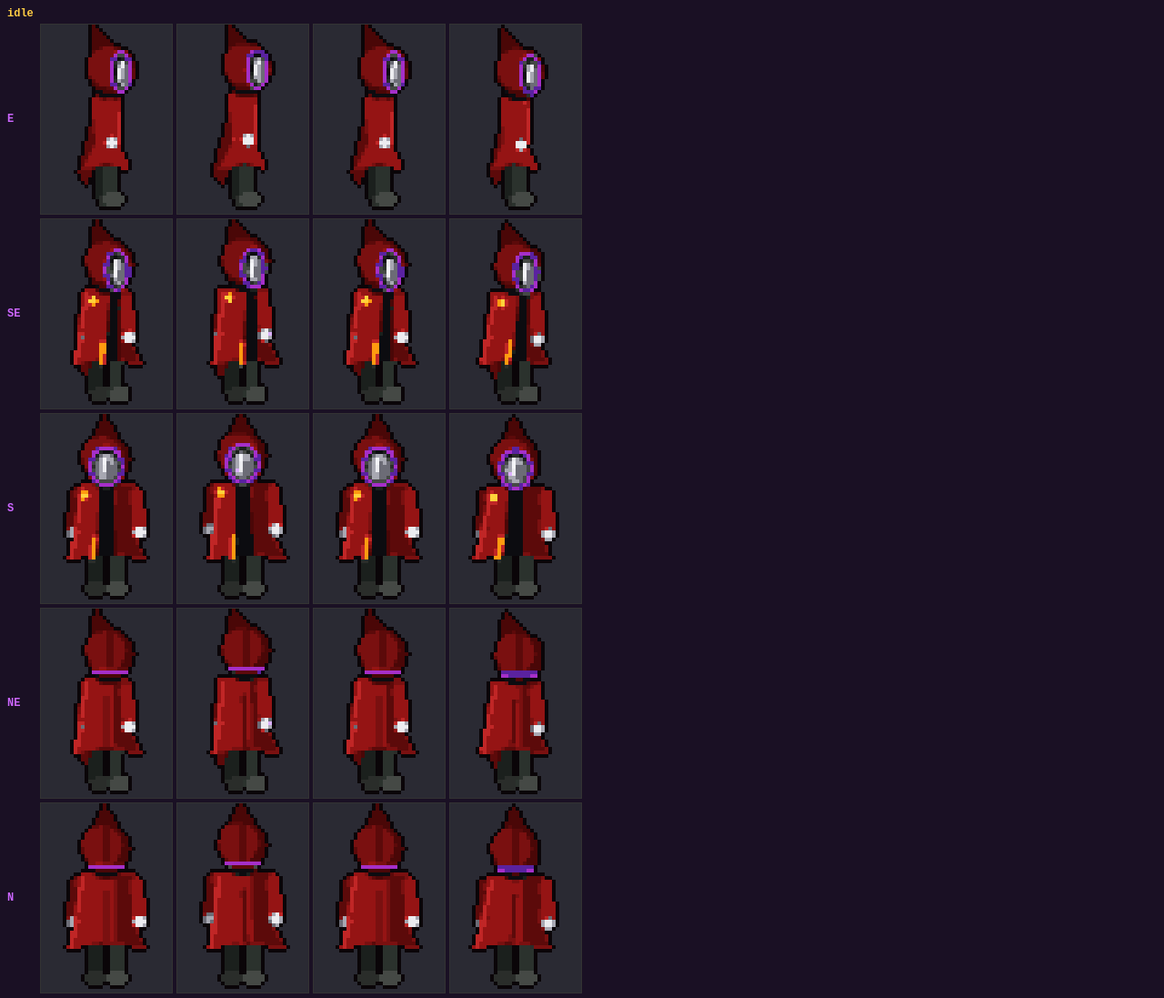
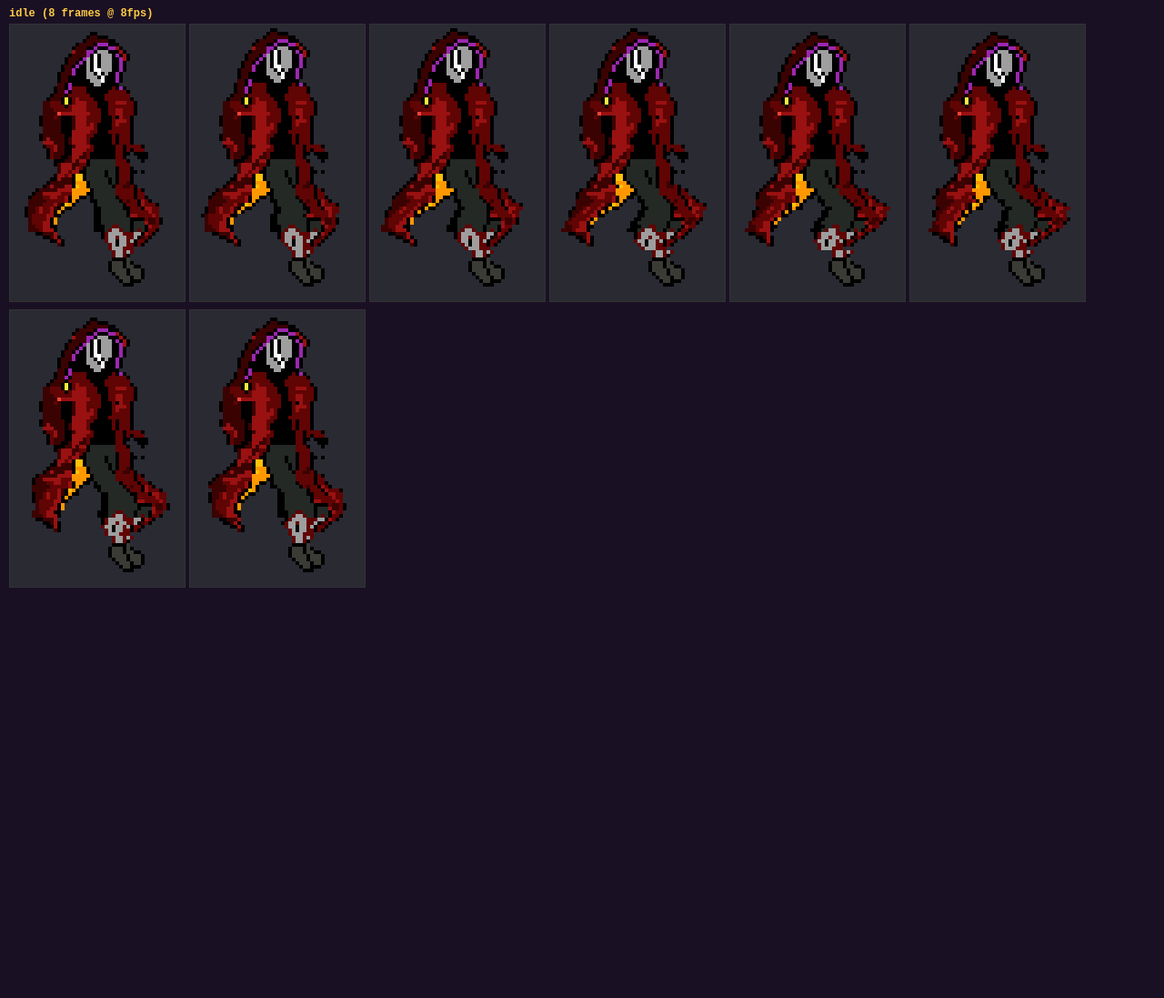
Before and after one commit to Abukodonosor/heart-souls, a plain HTML site: page tools/sheet.html in a window 1280 px wide. Shown: the top 1097 px of the page at 91% size. After the commit the page ends 800 px from the top, so only its background shows below. Drawn offline with Linux system fonts and the light colour scheme.

Commit message:
Rebuild hero animation from the original art (pixel-exact idle frame 0) + validation page

```diff
--- a/engine/sprite.js
+++ b/engine/sprite.js
@@ -2,7 +2,7 @@
 // Hero art loader. A native frame is 36x52 (feet on row 48). Frames come from, in priority order:
 //   1. assets/darkheart.json  (saved by editor.html)    2. genHeroSet() in spritegen.js  (procedural defaults, 5 dirs + mirrors)
 // DH.portrait is the original hero.png converted to real pixels (title screen, the Mirror boss).
-const SPR = { W: 36, H: 52, FEET: 48 };
+const SPR = { W: 48, H: 76, FEET: 72 };
 const PORT = { W: 40, H: 72, PX: 15, ox: 315, oy: 105 };       // geometry of the source art: 15px blocks
 const DH = { frames: [], anims: {}, portrait: null, ready: false };
 const dhCanvas = () => { const c = document.createElement('canvas'); c.width = SPR.W; c.height = SPR.H; return c; };
@@ -37,7 +37,7 @@ async function dhInit(prefix = '') {
       DH.anims = j.anims || {};
     }
   } catch (e) { /* no saved art yet: use the generated set */ }
-  const gen = genHeroSet();                                     // fill in every animation the editor has not authored
+  const gen = genHeroSet(DH.portrait);                                     // fill in every animation the editor has not authored
   for (const n in gen.anims) {
     if (DH.anims[n] && DH.anims[n].frames.length) continue;
     const a = gen.anims[n];
--- a/engine/spritegen.js
+++ b/engine/spritegen.js
@@ -1,134 +1,48 @@
 'use strict';
-// Procedural 8-direction pixel sprites for Darkheart, in the palette of the original art (hero.png).
-// Five directions are authored (E, SE, S, NE, N); W, SW, NW are mirrors, flipped at draw time.
-// Frame = 36x52, feet at (18, 48). Shapes are drawn with canvas paths, then alpha-thresholded, palette-snapped and outlined
-// so the result is crisp pixel art. Everything here can be overridden by frames drawn in the editor.
+// Hero animation built from the ORIGINAL art (hero.png). Nothing is redrawn or resampled: each frame is made by moving
+// whole pixel rows of the 40x72 source, so idle frame 0 is pixel-identical to the drawing and every later frame is
+// still "the same drawing", just moving. tools/validate.html checks that automatically.
+// The source art looks LEFT; the engine mirrors it when the hero aims right.
+const GEN = { padX: 4, padY: 2, srcW: 40, srcH: 72 };
 
-const HP = {
-  out: '#0a0508', coat: '#951414', coatD: '#5c0a0a', coatL: '#c02626', hood: '#7a1010', hoodD: '#4a0707', trim: '#a52fc8',
-  mask: '#a8a8b2', maskD: '#6c6c76', white: '#f4f4f8', black: '#0c0c10', pants: '#2b322d', pantsD: '#1b201d', boot: '#454945', bootD: '#2a2d2a',
-  glove: '#ececf0', gold: '#ffd23a', orange: '#ff9a10', blade: '#5a22a0', bladeL: '#dcb0ff',
-};
-const HDIRS = { E: [1, 0], SE: [0.72, 0.72], S: [0, 1], NE: [0.72, -0.72], N: [0, -1] };
-const HW = 36, HH = 52;
-
-function hline(g, x0, y0, x1, y1, w, c) { g.strokeStyle = c; g.lineWidth = w; g.lineCap = 'round'; g.beginPath(); g.moveTo(x0, y0); g.lineTo(x1, y1); g.stroke(); }
-function hpoly(g, pts, c) { g.fillStyle = c; g.beginPath(); pts.forEach((p, i) => i ? g.lineTo(p[0], p[1]) : g.moveTo(p[0], p[1])); g.closePath(); g.fill(); }
-function hell(g, x, y, rx, ry, c) { g.fillStyle = c; g.beginPath(); g.ellipse(x, y, rx, ry, 0, 0, TAU); g.fill(); }
-const lerp = (a, b, k) => a + (b - a) * k;
-
-// pose: bob (px up), ph (walk phase 0..1 or null), stride, sway (coat), tail (extra coat tail), lean (px toward facing), atk (0..1), k (death 0..1)
-function drawHeroPose(g, dn, pose) {
-  const [vx, vy] = HDIRS[dn], ax = Math.abs(vx), ay = Math.abs(vy);
-  const cx = 18, feet = 48, bob = pose.bob || 0, lean = pose.lean || 0, sway = pose.sway || 0, tailX = pose.tail || 0;
-  const hw = 3.8 + 4.2 * ay;
-  const shY = feet - 28 - bob, hipY = feet - 16, hemY = feet - 8, headY = feet - 35 - bob;
-  const ux = cx + vx * lean, ph = pose.ph, stride = pose.stride || 4;
-  g.save();
-  if (pose.k != null) {                                           // death: topple over about the feet
-    const s = vx > 0.3 ? -1 : 1, k = pose.k;
-    g.translate(-s * k * 17, 0); g.translate(cx, feet); g.rotate(s * k * PI / 2 * 0.96); g.translate(-cx, -feet + k * 4);
+// dx(r) / dy(r): offset in pixels for source row r. Rows: 0-15 hood, 16-40 torso/arms, 40-59 coat tails + legs, 60-71 boots.
+function heroRows(portrait, dx, dy) {
+  const { padX, padY, srcW, srcH } = GEN, W = SPR.W, H = SPR.H;
+  const src = portrait.getContext('2d').getImageData(0, 0, srcW, srcH).data;
+  const out = new Uint8ClampedArray(W * H * 4), rowHas = new Uint8Array(H);
+  for (let r = 0; r < srcH; r++) {
+    const ty = r + padY + dy(r), ox = dx(r);
+    if (ty < 0 || ty >= H) continue;
+    for (let c = 0; c < srcW; c++) {
+      const k = (r * srcW + c) * 4; if (!src[k + 3]) continue;
+      const tx = c + padX + ox; if (tx < 0 || tx >= W) continue;
+      const o = (ty * W + tx) * 4; out[o] = src[k]; out[o + 1] = src[k + 1]; out[o + 2] = src[k + 2]; out[o + 3] = 255; rowHas[ty] = 1;
+    }
   }
-  const leg = i => {
-    const p = ph == null ? 0 : ph + i * 0.5, f = ph == null ? 0 : Math.sin(p * TAU), lift = ph == null ? 0 : Math.max(0, Math.cos(p * TAU)) * 2.4;
-    const side = i ? 1 : -1, hx = cx + side * (0.8 + 2.4 * ay);
-    return { f, side, hx, fx: hx + vx * f * stride, fy: feet + vy * f * stride * 0.45 - lift };
-  };
-  const arm = i => {
-    const side = i ? 1 : -1, sx = ux + side * (hw * ay * 0.95 + 0.9), sy = shY + 2.5, L = leg(i ? 0 : 1), sw = ph == null ? 0 : -L.f * 3.2;
-    return { sx, sy, hx: sx + side * 0.6 + vx * sw, hy: sy + 10.5 + vy * sw * 0.45 };
-  };
-  // 1. coat tail streaming behind (side / diagonal views)
-  if (ax > 0.3) {
-    const tl = (4 + tailX + sway * 0.6) * ax;
-    hpoly(g, [[ux - vx * (hw - 1), shY + 3], [ux - vx * (hw + tl), hemY + 1], [ux - vx * (hw + tl * 0.4), hemY + 4], [ux - vx * 0.5, hipY + 1]], HP.coatD);
-  }
-  // 2. legs + boots
-  for (const i of [0, 1]) {
-    const L = leg(i);
-    hline(g, L.hx, hipY, L.fx, L.fy - 1.5, 3.8, i ? HP.pants : HP.pantsD);
-    hell(g, L.fx + vx * 1.3, L.fy, 2.9, 1.9, i ? HP.boot : HP.bootD);
-  }
-  // 3. far arm (behind the coat)
-  const A0 = arm(0);
-  hline(g, A0.sx, A0.sy, A0.hx, A0.hy, 3.2, HP.coatD); hell(g, A0.hx, A0.hy, 1.5, 1.5, HP.mask);
-  // 4. coat
-  const hemL = cx - hw - 2.8 + sway * ay, hemR = cx + hw + 2.8 + sway * ay;
-  hpoly(g, [[ux - hw + 0.4, shY], [ux + hw - 0.4, shY], [ux + hw + 0.4, shY + 2], [ux + hw - 0.8 + sway * 0.4, hipY], [hemR, hemY], [cx + sway * 0.6, hemY - 1.8], [hemL, hemY], [ux - hw + 0.8 + sway * 0.4, hipY], [ux - hw - 0.4, shY + 2]], HP.coat);
-  if (ay > 0.3) {
-    g.globalAlpha = 0.75; hpoly(g, [[ux + hw * 0.25, shY], [ux + hw - 0.4, shY], [ux + hw - 0.8 + sway * 0.4, hipY], [hemR, hemY], [cx + hw * 0.3 + sway * 0.6, hemY - 1.4]], HP.coatD); g.globalAlpha = 1;
-    hline(g, ux - hw + 1.4, shY + 1.5, hemL + 1.4, hemY - 1, 1.3, HP.coatL);
-  } else hline(g, ux + vx * (hw - 1), shY + 1.5, ux + vx * (hw - 0.6), hipY, 1.3, HP.coatL);
-  if (vy > 0.3) {                                                  // front: black shirt strip, orange lining, gold brooch
-    const o = vx * hw * 0.5;
-    hpoly(g, [[ux - 1.8 * ay + o, shY], [ux + 1.8 * ay + o, shY], [cx + 2.6 * ay + o * 0.6 + sway * 0.6, hemY - 1], [cx - 2.6 * ay + o * 0.6 + sway * 0.6, hemY - 1]], HP.black);
-    hline(g, cx - 3.2 * ay + o * 0.6 + sway * 0.6, hemY - 6, cx - 3.9 * ay + o * 0.6 + sway, hemY - 0.5, 1.5, HP.orange);
-    hpoly(g, [[ux - hw * 0.75 + vx * 2, shY + 1.4], [ux - hw * 0.75 + vx * 2 + 1.4, shY + 3], [ux - hw * 0.75 + vx * 2, shY + 4.6], [ux - hw * 0.75 + vx * 2 - 1.4, shY + 3]], HP.gold);
-  } else if (vy < -0.3) hline(g, ux + sway * 0.2, shY + 5, cx + sway * 0.8, hemY - 2, 1, HP.coatD);   // back seam
-  // 5. head
-  const hx0 = ux + vx * 1.4, hy0 = headY;
-  hell(g, hx0 - vx * 0.5, hy0 + 6, 3.4, 2.2, HP.black);
-  hpoly(g, [[hx0 - 5.4, hy0 - 2], [hx0 - vx * 5 - 0.5, hy0 - 12.5], [hx0 + 5.4, hy0 - 2]], HP.hoodD);
-  hell(g, hx0, hy0, 6.5, 6.7, HP.hoodD);
-  hell(g, hx0 - 1.1, hy0 - 0.8, 5.4, 5.7, HP.hood);
-  if (vy > -0.3) {
-    const ox = hx0 + vx * 2.6, oy = hy0 + 0.6 + vy * 1.4, rx = 3.7 - 1.7 * ax, ry = 4.7;
-    hell(g, ox, oy, rx + 1.2, ry + 1.2, HP.trim); hell(g, ox, oy, rx, ry, HP.black);
-    hell(g, ox + vx * 0.5, oy + 0.4, Math.max(1.2, rx - 0.9), ry - 1, HP.mask);
-    hell(g, ox + vx * 0.5 + rx * 0.25, oy + 1.2, Math.max(0.8, rx * 0.4), ry - 2.4, HP.maskD);
-    hline(g, ox - 0.4 + vx * 0.5, oy - 2.4, ox - 0.9 + vx * 0.5, oy + 1.8, 1.2, HP.white);
-  } else {
-    hline(g, hx0, hy0 - 7, hx0, hy0 + 4.5, 1, HP.hoodD);
-    hline(g, hx0 - 4.8, hy0 + 5, hx0 + 4.8, hy0 + 5, 1.3, HP.trim);
-  }
-  // 6. near arm + Abyssal Blade
-  const A1 = arm(1);
-  if (pose.atk != null) {
-    const k = pose.atk, a0 = Math.atan2(vy * 0.8, vx);
-    const wind = k < 0.25 ? lerp(0, -1.5, k / 0.25) : k < 0.6 ? lerp(-1.5, 1.3, (k - 0.25) / 0.35) : 1.3;
-    const a = a0 + wind, len = k < 0.7 ? 15 : 10;
-    A1.hx = A1.sx + Math.cos(a) * 8.5; A1.hy = A1.sy + 2 + Math.sin(a) * 5;
-    const tx = A1.hx + Math.cos(a) * len, ty = A1.hy + Math.sin(a) * len * 0.62;
-    g.globalAlpha = 0.35; hline(g, A1.hx, A1.hy, tx, ty, 5.4, HP.bladeL); g.globalAlpha = 1;
-    hline(g, A1.hx, A1.hy, tx, ty, 2.8, HP.blade); hline(g, A1.hx, A1.hy, tx, ty, 1, HP.bladeL);
-  }
-  hline(g, A1.sx, A1.sy, A1.hx, A1.hy, 3.4, HP.coat); hell(g, A1.hx, A1.hy, 1.7, 1.7, HP.glove);
-  g.restore();
-}
-
-// ---- pixel finishing: threshold alpha, snap to palette, 1px outline
-const HPAL = Object.values(HP).map(h => [parseInt(h.slice(1, 3), 16), parseInt(h.slice(3, 5), 16), parseInt(h.slice(5, 7), 16)]);
-function hfinish(c) {
-  const g = c.getContext('2d'), W = c.width, H = c.height, d = g.getImageData(0, 0, W, H), px = d.data;
-  for (let i = 0; i < px.length; i += 4) {
-    if (px[i + 3] < 110) { px[i + 3] = 0; continue; }
-    px[i + 3] = 255; let best = 0, bd = 1e9;
-    for (let p = 0; p < HPAL.length; p++) { const q = HPAL[p], e = (q[0] - px[i]) ** 2 + (q[1] - px[i + 1]) ** 2 + (q[2] - px[i + 2]) ** 2; if (e < bd) { bd = e; best = p; } }
-    px[i] = HPAL[best][0]; px[i + 1] = HPAL[best][1]; px[i + 2] = HPAL[best][2];
-  }
-  const solid = (x, y) => x >= 0 && y >= 0 && x < W && y < H && px[(y * W + x) * 4 + 3] > 0, out = new Uint8ClampedArray(px);
-  for (let y = 0; y < H; y++) for (let x = 0; x < W; x++) if (!solid(x, y) && (solid(x - 1, y) || solid(x + 1, y) || solid(x, y - 1) || solid(x, y + 1))) {
-    const k = (y * W + x) * 4; out[k] = 10; out[k + 1] = 5; out[k + 2] = 8; out[k + 3] = 255;
-  }
-  g.putImageData(new ImageData(out, W, H), 0, 0);
+  // a band that moved away (head lifting off the shoulders) leaves an empty row: repeat the row BELOW it (dark neck/shoulders)
+  for (let y = 1; y < H - 1; y++) if (!rowHas[y] && rowHas[y - 1] && rowHas[y + 1]) out.copyWithin(y * W * 4, (y + 1) * W * 4, (y + 2) * W * 4);
+  const c = document.createElement('canvas'); c.width = W; c.height = H;
+  c.getContext('2d').putImageData(new ImageData(out, W, H), 0, 0);
   return c;
 }
-function heroFrame(dn, pose) { const c = document.createElement('canvas'); c.width = HW; c.height = HH; drawHeroPose(c.getContext('2d'), dn, pose); return hfinish(c); }
+// cloak tails ripple: a travelling wave that grows toward the hem; boots (row 60+) stay planted
+// (the wave is measured relative to phase 0, so frame 0 of every loop is the untouched drawing)
+const tail = (r, p, A) => { if (r < 40 || r >= 60) return 0; const ph = (r - 40) * 0.25; return Math.round(A * (Math.sin(p * TAU - ph) + Math.sin(ph)) * Math.min(1, (r - 40) / 8)); };
+const lean = (r, k) => -Math.round((60 - Math.min(r, 60)) / 60 * k);     // forward = left in source space; upper body leans most
 
 const HANIMS = {
-  idle:   { n: 4, fps: 4,  loop: true,  pose: i => ({ bob: 0.6 + Math.sin(i / 4 * TAU) * 0.7, sway: Math.sin(i / 4 * TAU) * 1 }) },
-  walk:   { n: 6, fps: 11, loop: true,  pose: i => ({ ph: i / 6, bob: Math.abs(Math.sin(i / 6 * TAU)) * 1.4, sway: Math.sin(i / 6 * TAU + 1) * 1.8, stride: 4.2 }) },
-  dash:   { n: 3, fps: 18, loop: false, pose: i => ({ ph: 0.2 + i * 0.08, stride: 6.5, lean: 2.6, bob: -0.5, sway: -4, tail: 5 }) },
-  attack: { n: 5, fps: 24, loop: false, pose: i => ({ atk: i / 4, lean: i > 1 && i < 4 ? 1.8 : 0, bob: 0.4, sway: i > 1 ? -2 : 1 }) },
-  death:  { n: 6, fps: 8,  loop: false, pose: i => ({ k: i / 5, bob: 0, sway: 0 }) },
+  idle:   { n: 8, fps: 8,  loop: true,  f: i => { const p = i / 8, up = Math.sin(p * TAU) > 0.4; return { dy: r => (up && r <= 15) ? -1 : 0, dx: r => tail(r, p, 1.4) }; } },
+  walk:   { n: 6, fps: 12, loop: true,  f: i => { const p = i / 6; return { dy: r => (r < 60 && (i === 1 || i === 4)) ? -1 : 0, dx: r => tail(r, p, 2.2) + lean(r, 2) + (r >= 60 ? [-1, 0, 1, 1, 0, -1][i] : 0) }; } },
+  dash:   { n: 3, fps: 18, loop: false, f: i => ({ dy: () => 0, dx: r => lean(r, 3 + i * 1.5) + (r >= 40 && r < 60 ? 2 + i : 0) }) },
+  attack: { n: 5, fps: 24, loop: false, f: i => ({ dy: () => 0, dx: r => lean(r, [0, 1.5, 4, 4, 1.5][i]) + tail(r, i / 5, 1) }) },
+  death:  { n: 6, fps: 8,  loop: false, f: i => { const k = i / 5; return { dy: r => r < 60 ? Math.round(k * 0.5 * (60 - r)) : 0, dx: r => lean(r, k * 10) }; } },
 };
-const HDIR_LIST = ['E', 'SE', 'S', 'NE', 'N'];
-function genHeroSet() {
+function genHeroSet(portrait = DH.portrait) {
   const frames = [], anims = {};
-  for (const an of Object.keys(HANIMS)) for (const dn of HDIR_LIST) {
+  for (const an of Object.keys(HANIMS)) {
     const def = HANIMS[an], idx = [];
-    for (let i = 0; i < def.n; i++) { idx.push(frames.length); frames.push(heroFrame(dn, def.pose(i))); }
-    anims[an + '_' + dn] = { frames: idx, fps: def.fps, loop: def.loop };
+    for (let i = 0; i < def.n; i++) { const p = def.f(i); idx.push(frames.length); frames.push(heroRows(portrait, p.dx, p.dy)); }
+    anims[an] = { frames: idx, fps: def.fps, loop: def.loop };
   }
   return { frames, anims };
 }
--- a/tools/sheet.html
+++ b/tools/sheet.html
@@ -1,12 +1,11 @@
 <!doctype html><html><head><meta charset="utf-8"><title>Darkheart sprite sheet</title>
-<style>body{margin:8px;background:#1a1024;color:#ccc;font:12px monospace}canvas{image-rendering:pixelated;background:#2a2a33;margin:2px;border:1px solid #333}.row{display:flex;align-items:center}b{width:34px;display:inline-block;color:#c6f}</style></head>
+<style>body{margin:8px;background:#1a1024;color:#ccc;font:12px monospace}canvas{image-rendering:pixelated;background:#2a2a33;margin:2px;border:1px solid #333}h4{color:#fc4;margin:8px 2px 2px}</style></head>
 <body><div id="o"></div>
-<script src="../engine/util.js"></script><script src="../engine/spritegen.js"></script>
+<script src="../engine/util.js"></script><script src="../engine/spritegen.js"></script><script src="../engine/sprite.js"></script>
 <script>
-// usage: sheet.html?anims=idle,walk&scale=4
-const q=new URLSearchParams(location.search),S=+(q.get('scale')||4),names=(q.get('anims')||'idle,walk').split(',');
-const set=genHeroSet(),o=document.getElementById('o');
-for(const an of names){o.insertAdjacentHTML('beforeend','<h4 style="color:#fc4;margin:6px 0 2px">'+an+'</h4>');
-for(const d of HDIR_LIST){const row=document.createElement('div');row.className='row';row.innerHTML='<b>'+d+'</b>';
-for(const fi of set.anims[an+'_'+d].frames){const c=document.createElement('canvas');c.width=HW;c.height=HH;c.style.width=HW*S+'px';c.style.height=HH*S+'px';c.getContext('2d').drawImage(set.frames[fi],0,0);row.appendChild(c)}o.appendChild(row)}}
+// usage: sheet.html?anims=idle,walk&scale=4   (frames built from the original art)
+(async()=>{const q=new URLSearchParams(location.search),S=+(q.get('scale')||4),names=(q.get('anims')||'idle').split(',');
+const set=genHeroSet(await dhLoadPortrait('../')),o=document.getElementById('o');
+for(const an of names){o.insertAdjacentHTML('beforeend','<h4>'+an+' ('+set.anims[an].frames.length+' frames @ '+set.anims[an].fps+'fps)</h4>');
+for(const fi of set.anims[an].frames){const c=document.createElement('canvas');c.width=SPR.W;c.height=SPR.H;c.style.width=SPR.W*S+'px';c.style.height=SPR.H*S+'px';c.getContext('2d').drawImage(set.frames[fi],0,0);o.appendChild(c)}}})();
 </script></body></html>
```
Also changed, not shown: editor.html (+1 -1 lines), engine/render.js (+5 -8 lines), tests/smoke.js (+1 -2 lines), tools/validate.html (added, +42 -0 lines).
